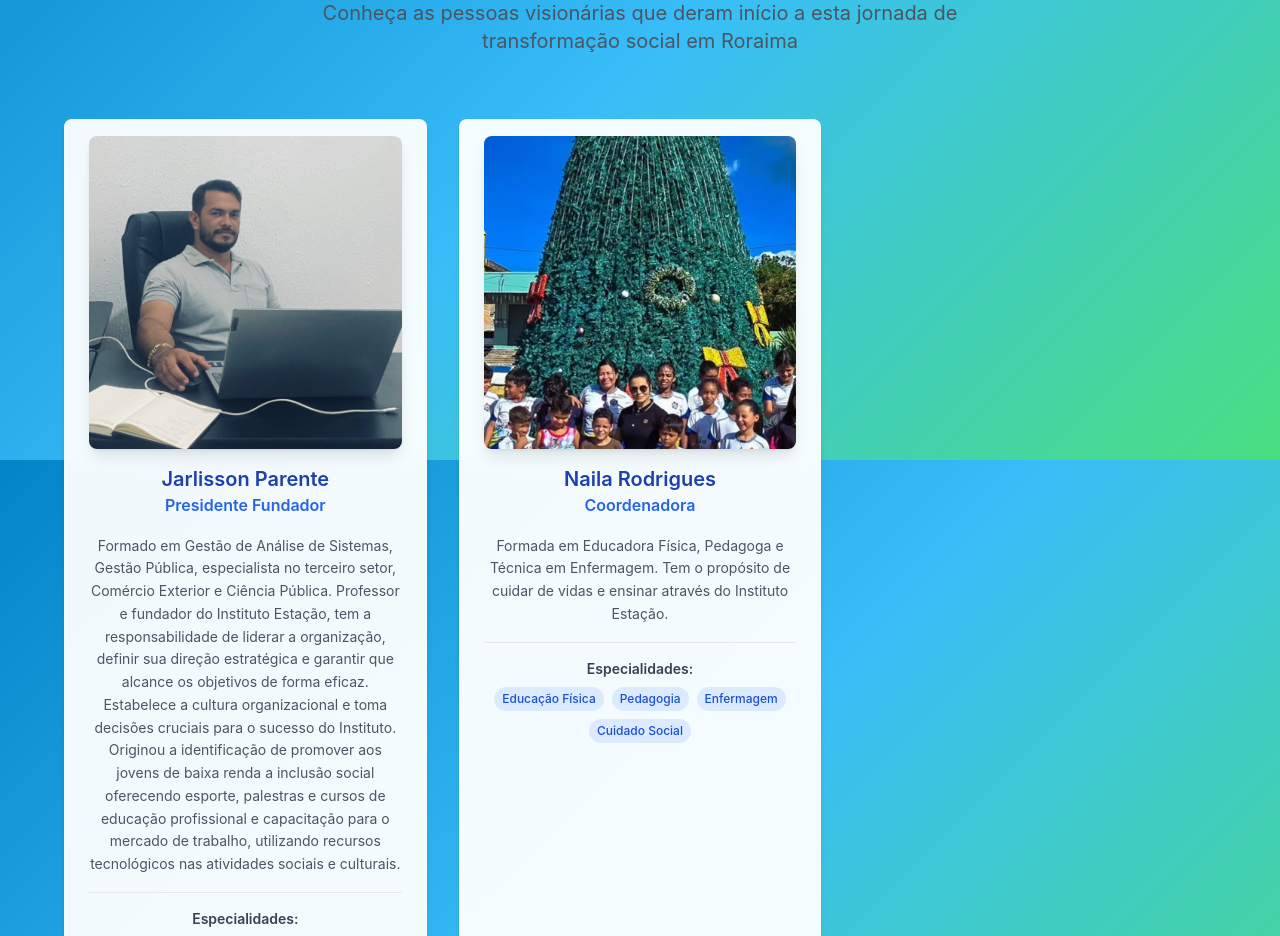
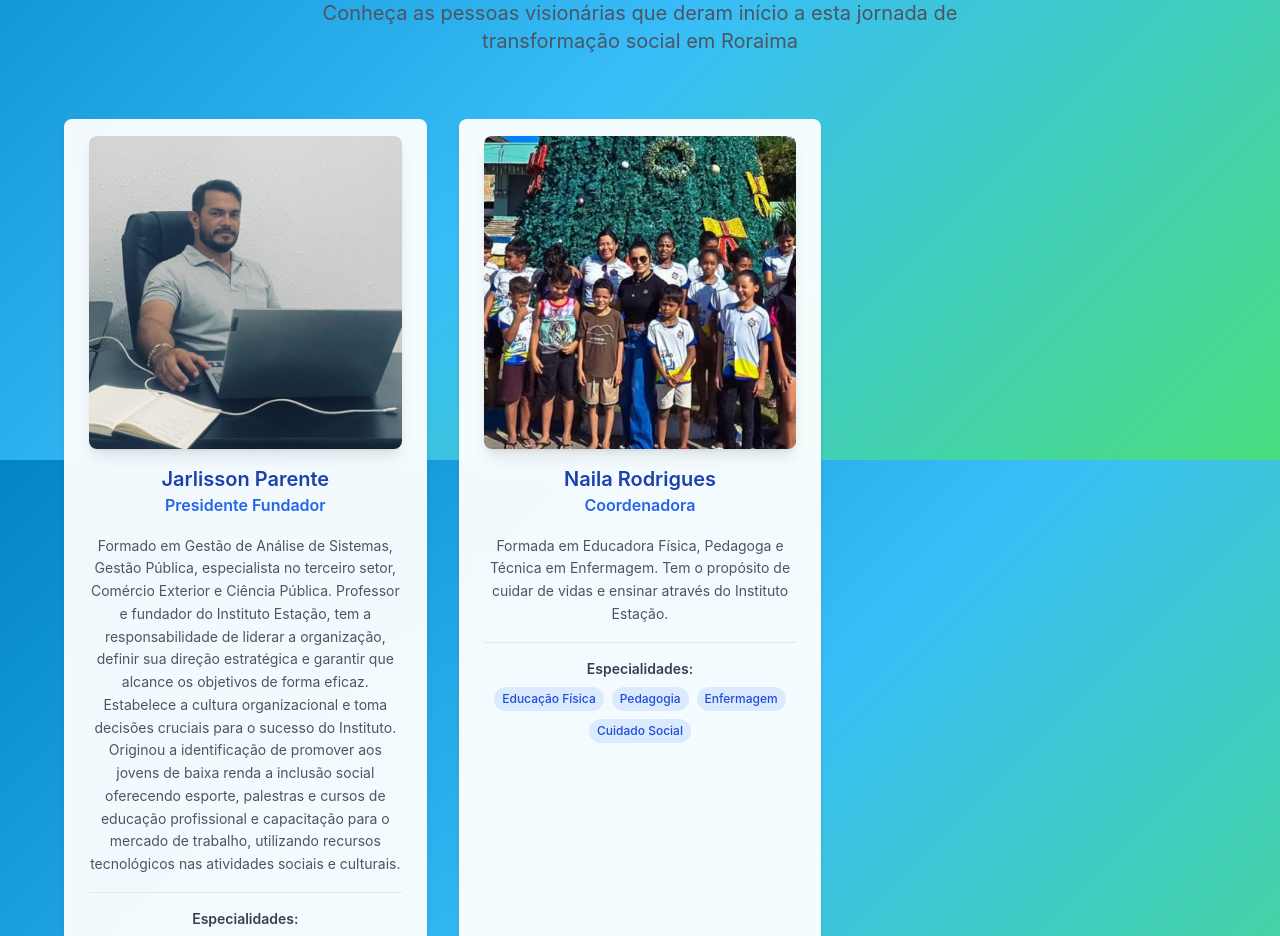
Before and after one commit to Limaeduardo7/institutororaima, a React (Vite) app: page /quem-somos in a window 1280 px wide. Shown: the part 2740-3676 px from the top of the page. Built offline with nearby package versions, Linux system fonts and the light colour scheme; no server answers.

Commit message:
Ajusta enquadramento da foto da Naila

```diff
--- a/src/pages/QuemSomos.tsx
+++ b/src/pages/QuemSomos.tsx
@@ -246,7 +246,7 @@ const QuemSomos: React.FC = () => {
                     <img
                       src={founder.image}
                       alt={founder.name}
-                      className={`w-full h-full object-cover ${founder.name.includes('Naila') ? 'object-top' : 'object-center'}`}
+                      className={`w-full h-full object-cover ${founder.name.includes('Naila') ? 'object-bottom' : 'object-center'}`}
                     />
                   </div>
                   <CardTitle className="text-primary-800 text-xl">
```
